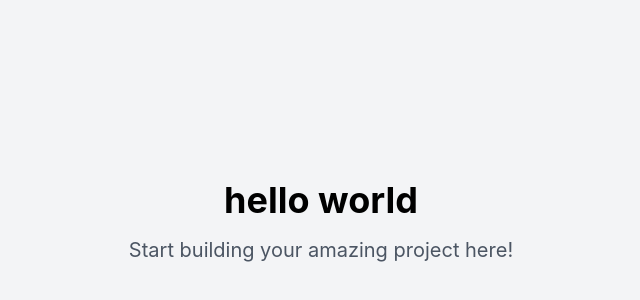
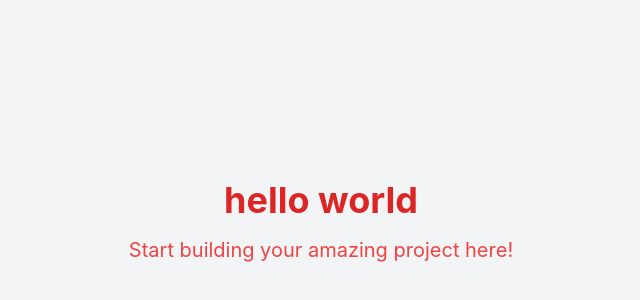
Before and after one commit to MuhammadAman02/hst-ai-afc6935a-efe2-492e-ae6a-00bceaf08b7f, a React (Vite) app: page / in a window 1280 px wide. Shown: the part 178-478 px from the top of the page, without its empty margins (319-959 px from the left). Built offline with nearby package versions, Linux system fonts and the light colour scheme.

Commit message:
update file

```diff
--- a/src/pages/Index.tsx
+++ b/src/pages/Index.tsx
@@ -2,8 +2,8 @@ const Index = () => {
   return (
     <div className="min-h-screen flex items-center justify-center bg-gray-100">
       <div className="text-center">
-        <h1 className="text-4xl font-bold mb-4">hello world</h1>
-        <p className="text-xl text-gray-600">Start building your amazing project here!</p>
+        <h1 className="text-4xl font-bold mb-4 text-red-600">hello world</h1>
+        <p className="text-xl text-red-500">Start building your amazing project here!</p>
       </div>
     </div>
   );
```
